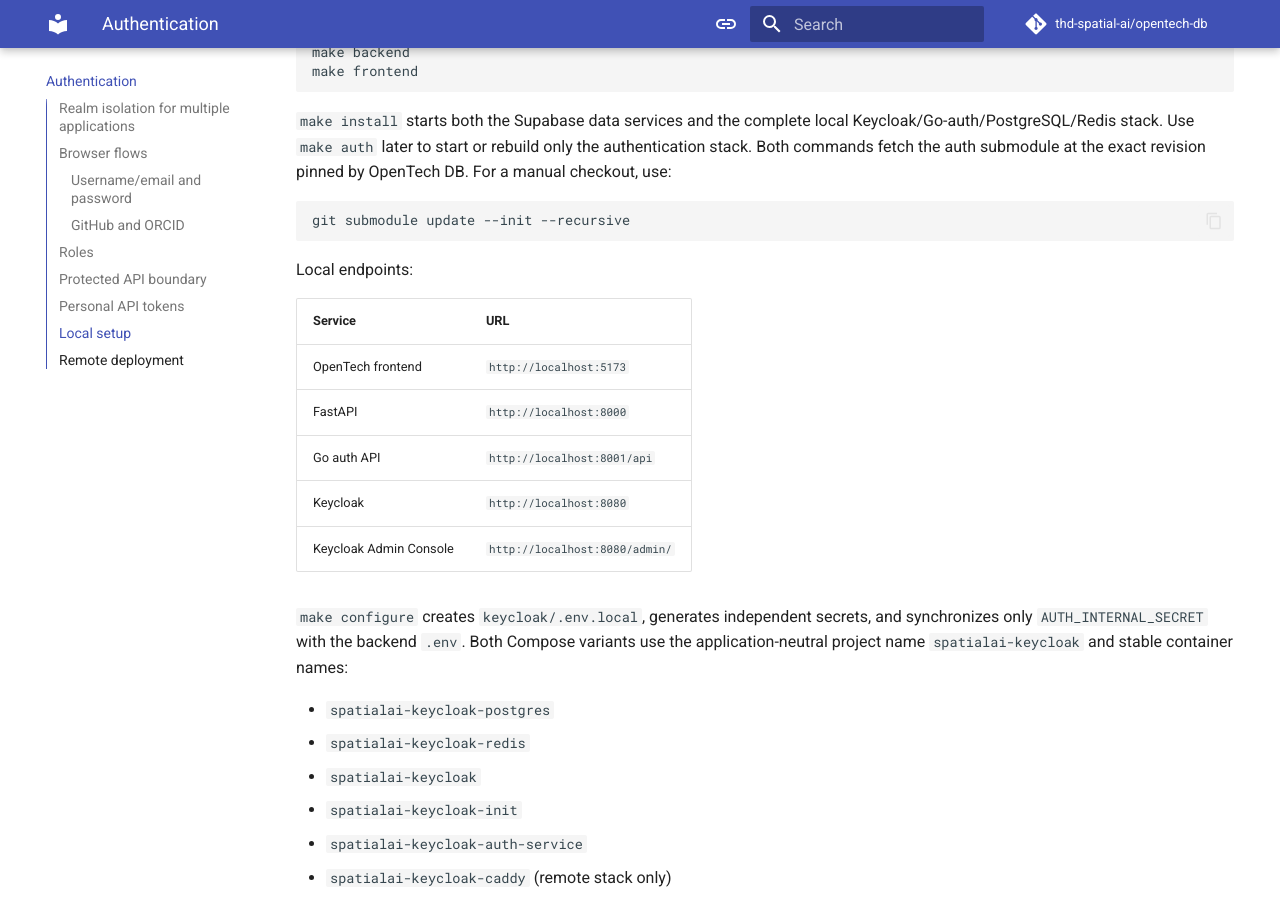
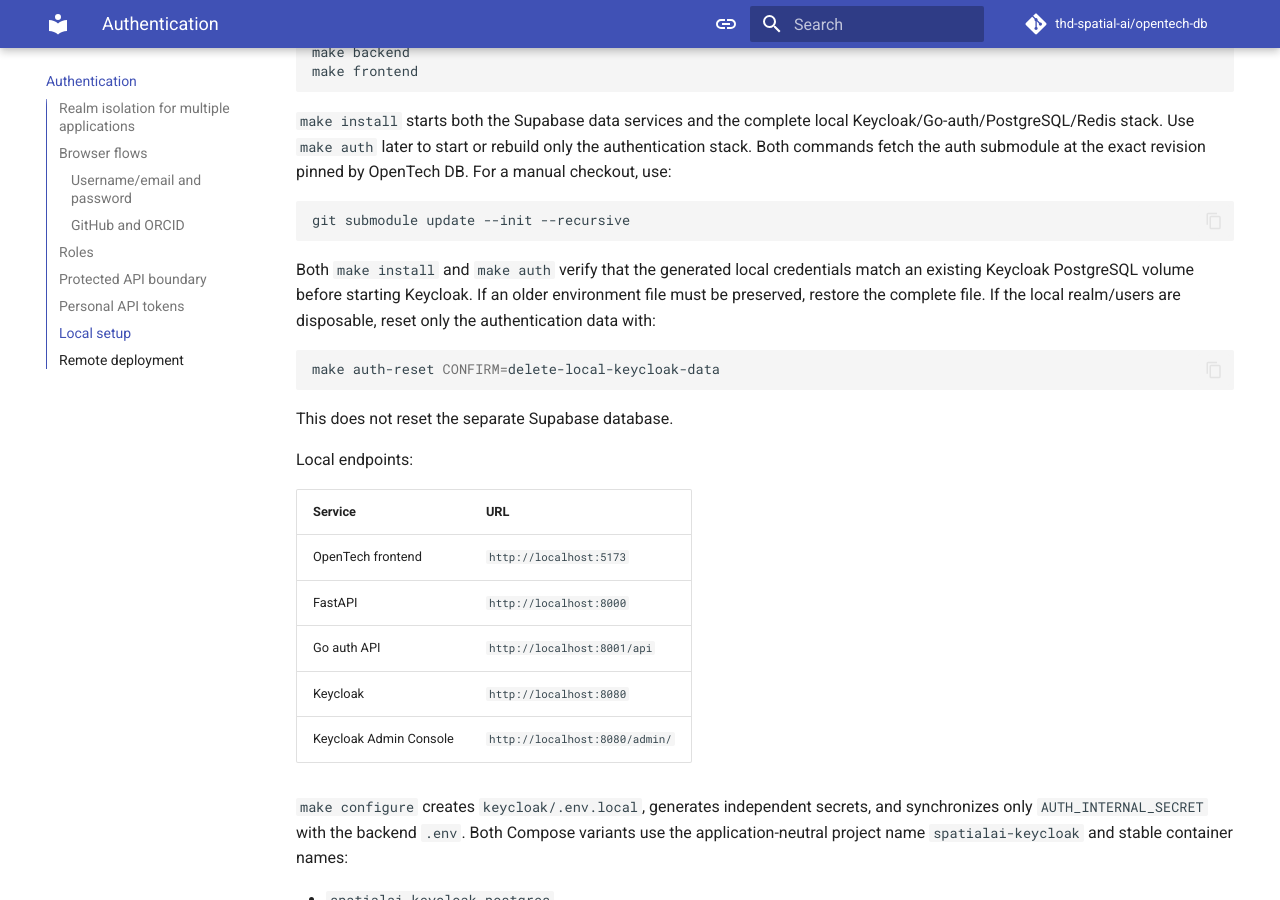
Before and after one commit to THD-Spatial-AI/OpenTech-DB, an MkDocs documentation site: the page built from docs/authentication.md, in a window 1280 px wide and 900 px high, scrolled down 3436 px. Built offline with MkDocs 1.6.1 and Material for MkDocs 9.7.7, drawn with Linux system fonts in a browser that asks for light colours; comment, search, counter and statistics services are not loaded.

Commit message:
fix: guard local startup against stale Keycloak credentials

````diff
--- a/docs/authentication.md
+++ b/docs/authentication.md
@@ -169,6 +169,17 @@ at the exact revision pinned by OpenTech DB. For a manual checkout, use:
 git submodule update --init --recursive
 ```
 
+Both `make install` and `make auth` verify that the generated local credentials
+match an existing Keycloak PostgreSQL volume before starting Keycloak. If an
+older environment file must be preserved, restore the complete file. If the
+local realm/users are disposable, reset only the authentication data with:
+
+```bash
+make auth-reset CONFIRM=delete-local-keycloak-data
+```
+
+This does not reset the separate Supabase database.
+
 Local endpoints:
 
 | Service | URL |
````
Also changed, not shown: README.md (+11 -0 lines), 1 other file.
